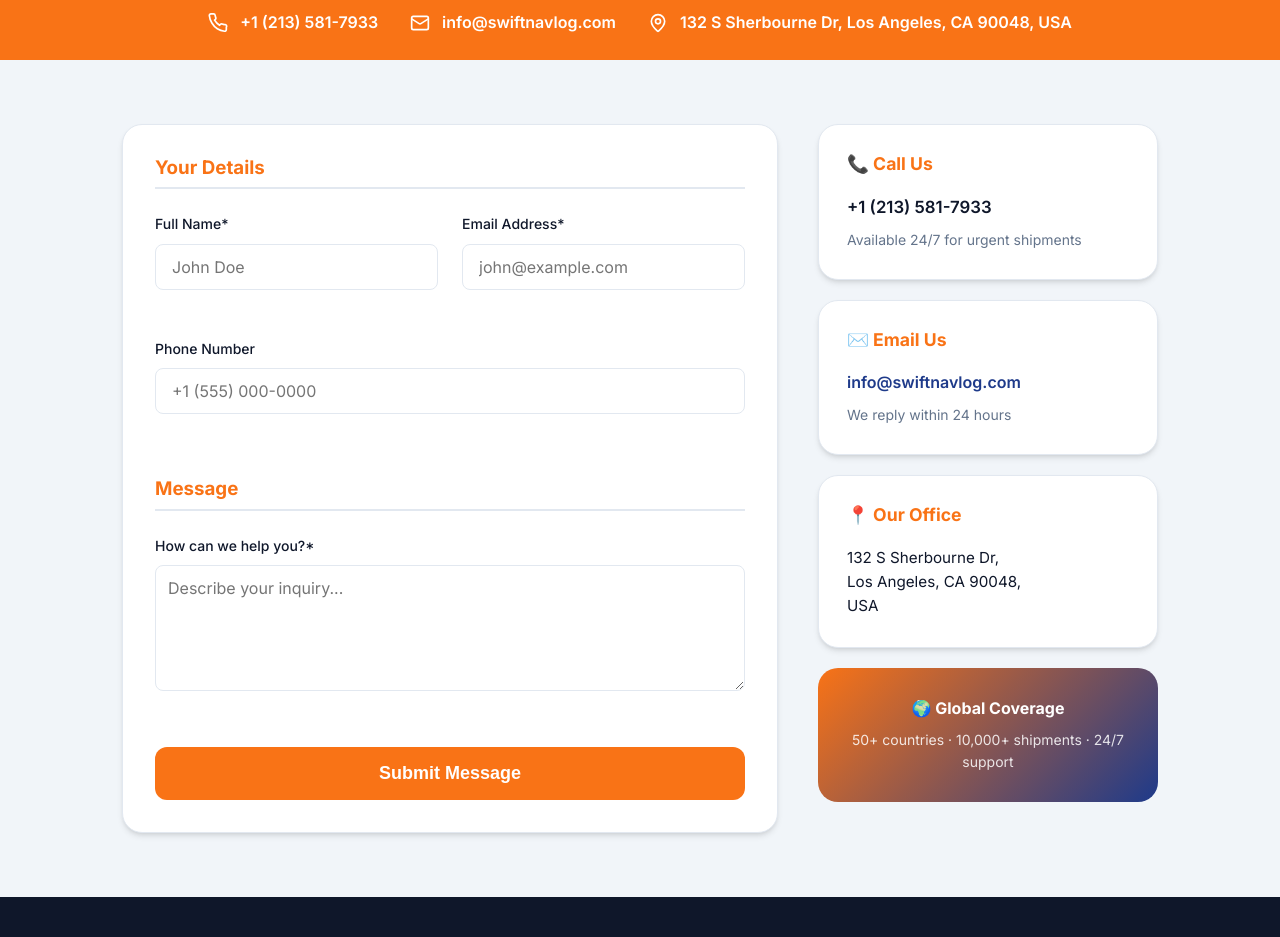
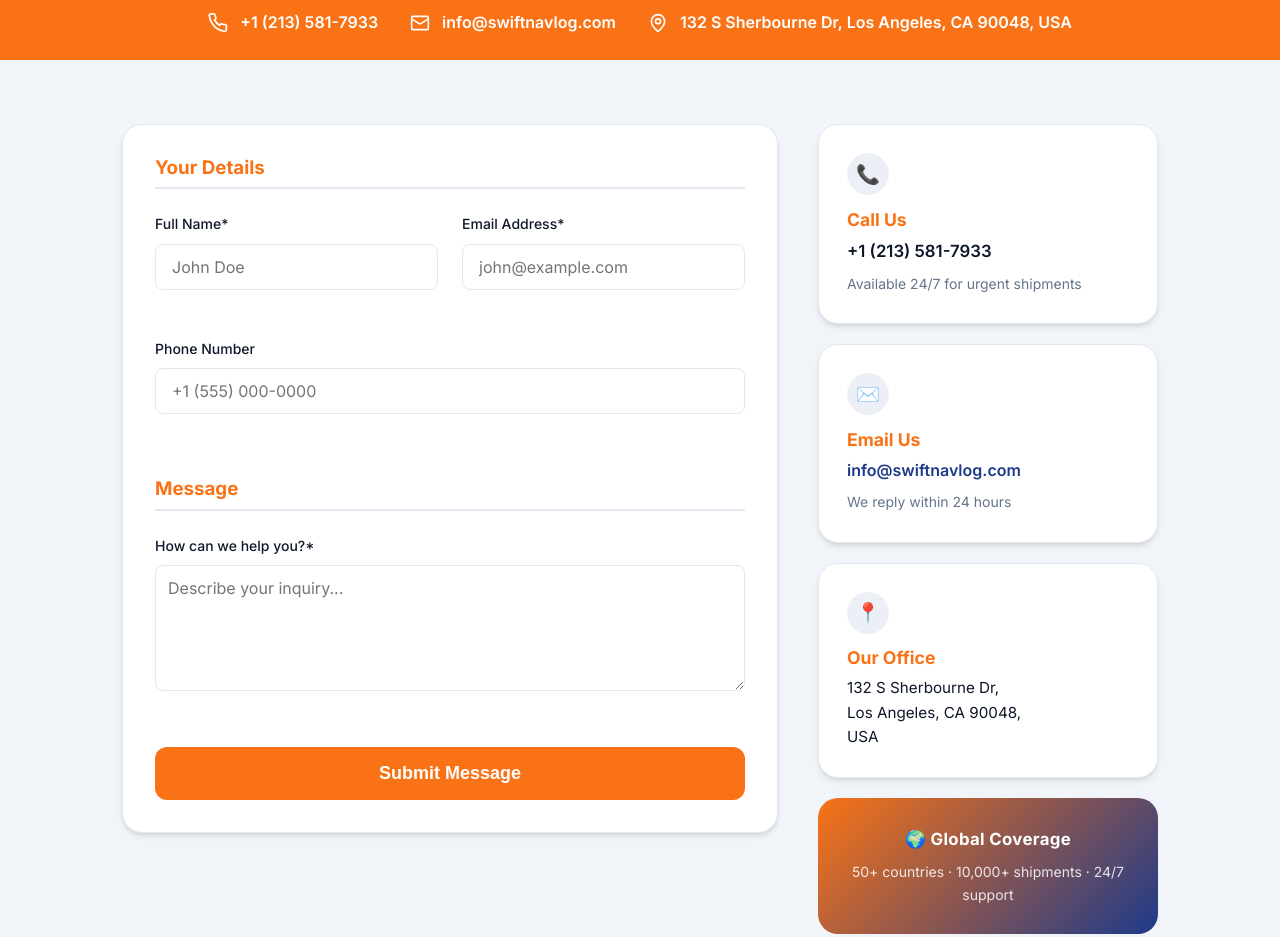
Before and after one commit to ddanieltover-arch/swiftnav, a website: page contact.html in a window 1280 px wide. Shown: the part 460-1397 px from the top of the page. Drawn offline with nearby package versions, Linux system fonts and the light colour scheme; a script that the page names is missing.

Commit message:
feat: add animated sidebar cards to contact page with hover effects

```diff
--- a/contact.html
+++ b/contact.html
@@ -11,6 +11,87 @@
         integrity="sha256-p4NxAoJBhIIN+hmNHrzRCf9tD/miZyoHS5obTRR9BMY=" crossorigin="" />
     <!-- Google Fonts -->
     <link href="https://fonts.googleapis.com/css2?family=Inter:wght@300;400;500;600;700&display=swap" rel="stylesheet">
+    <style>
+        @keyframes slideInRight {
+            from {
+                opacity: 0;
+                transform: translateX(40px);
+            }
+
+            to {
+                opacity: 1;
+                transform: translateX(0);
+            }
+        }
+
+        @keyframes pulseGlow {
+
+            0%,
+            100% {
+                box-shadow: 0 0 0 0 rgba(30, 58, 138, 0.15);
+            }
+
+            50% {
+                box-shadow: 0 0 0 8px rgba(30, 58, 138, 0);
+            }
+        }
+
+        .info-card {
+            animation: slideInRight 0.5s ease both;
+            transition: transform 0.25s ease, box-shadow 0.25s ease, border-color 0.25s ease;
+        }
+
+        .info-card:hover {
+            transform: translateY(-5px) scale(1.02);
+            box-shadow: 0 12px 32px rgba(30, 58, 138, 0.15) !important;
+            border-color: var(--clr-primary) !important;
+        }
+
+        .info-card:nth-child(1) {
+            animation-delay: 0.1s;
+        }
+
+        .info-card:nth-child(2) {
+            animation-delay: 0.22s;
+        }
+
+        .info-card:nth-child(3) {
+            animation-delay: 0.34s;
+        }
+
+        .info-card:nth-child(4) {
+            animation-delay: 0.46s;
+        }
+
+        .info-card .card-icon {
+            display: inline-flex;
+            align-items: center;
+            justify-content: center;
+            width: 42px;
+            height: 42px;
+            border-radius: 50%;
+            background: rgba(30, 58, 138, 0.08);
+            margin-bottom: 0.85rem;
+            font-size: 1.2rem;
+            transition: background 0.25s, transform 0.25s;
+        }
+
+        .info-card:hover .card-icon {
+            background: var(--clr-primary);
+            transform: rotate(-8deg) scale(1.15);
+            filter: grayscale(1) brightness(10);
+        }
+
+        .global-card {
+            animation: slideInRight 0.5s 0.46s ease both;
+            transition: transform 0.25s ease, box-shadow 0.25s ease;
+        }
+
+        .global-card:hover {
+            transform: translateY(-5px) scale(1.02);
+            box-shadow: 0 12px 32px rgba(30, 58, 138, 0.3) !important;
+        }
+    </style>
 </head>
 
 <body>
@@ -135,33 +216,37 @@
 
             <!-- Contact Info Sidebar -->
             <div style="display: flex; flex-direction: column; gap: 1.25rem;">
-                <div
+                <div class="info-card"
                     style="background: white; padding: 1.75rem; border-radius: var(--radius-lg); box-shadow: var(--shadow-md); border: 1px solid var(--clr-border);">
-                    <h3 style="margin: 0 0 1.25rem; color: var(--clr-primary); font-size: 1.1rem;">📞 Call Us</h3>
+                    <div class="card-icon">📞</div>
+                    <h3 style="margin: 0 0 0.5rem; color: var(--clr-primary); font-size: 1.1rem;">Call Us</h3>
                     <a href="tel:+12135817933"
                         style="color: var(--clr-text); text-decoration: none; font-size: 1.05rem; font-weight: 600;">+1
                         (213) 581-7933</a>
                     <p style="color: var(--clr-text-muted); font-size: 0.875rem; margin: 0.5rem 0 0;">Available 24/7 for
                         urgent shipments</p>
                 </div>
-                <div
+                <div class="info-card"
                     style="background: white; padding: 1.75rem; border-radius: var(--radius-lg); box-shadow: var(--shadow-md); border: 1px solid var(--clr-border);">
-                    <h3 style="margin: 0 0 1.25rem; color: var(--clr-primary); font-size: 1.1rem;">✉️ Email Us</h3>
+                    <div class="card-icon">✉️</div>
+                    <h3 style="margin: 0 0 0.5rem; color: var(--clr-primary); font-size: 1.1rem;">Email Us</h3>
                     <a href="mailto:info@swiftnavlog.com"
                         style="color: var(--clr-secondary); text-decoration: none; font-size: 1rem; font-weight: 600;">info@swiftnavlog.com</a>
                     <p style="color: var(--clr-text-muted); font-size: 0.875rem; margin: 0.5rem 0 0;">We reply within 24
                         hours</p>
                 </div>
-                <div
+                <div class="info-card"
                     style="background: white; padding: 1.75rem; border-radius: var(--radius-lg); box-shadow: var(--shadow-md); border: 1px solid var(--clr-border);">
-                    <h3 style="margin: 0 0 1.25rem; color: var(--clr-primary); font-size: 1.1rem;">📍 Our Office</h3>
+                    <div class="card-icon">📍</div>
+                    <h3 style="margin: 0 0 0.5rem; color: var(--clr-primary); font-size: 1.1rem;">Our Office</h3>
                     <p style="color: var(--clr-text); font-size: 0.95rem; line-height: 1.6; margin: 0;">132 S Sherbourne
                         Dr,<br>Los Angeles, CA 90048,<br>USA</p>
                 </div>
-                <div
+                <div class="global-card"
                     style="background: linear-gradient(135deg, var(--clr-primary), var(--clr-secondary)); padding: 1.75rem; border-radius: var(--radius-lg); text-align: center;">
-                    <p style="color: #fff; font-weight: 700; font-size: 1rem; margin: 0 0 0.5rem;">🌍 Global Coverage
-                    </p>
+                    <p
+                        style="color: #fff; font-weight: 700; font-size: 1.05rem; margin: 0 0 0.5rem; letter-spacing: 0.02em;">
+                        🌍 Global Coverage</p>
                     <p style="color: rgba(255,255,255,0.85); font-size: 0.875rem; margin: 0;">50+ countries · 10,000+
                         shipments · 24/7 support</p>
                 </div>
```
